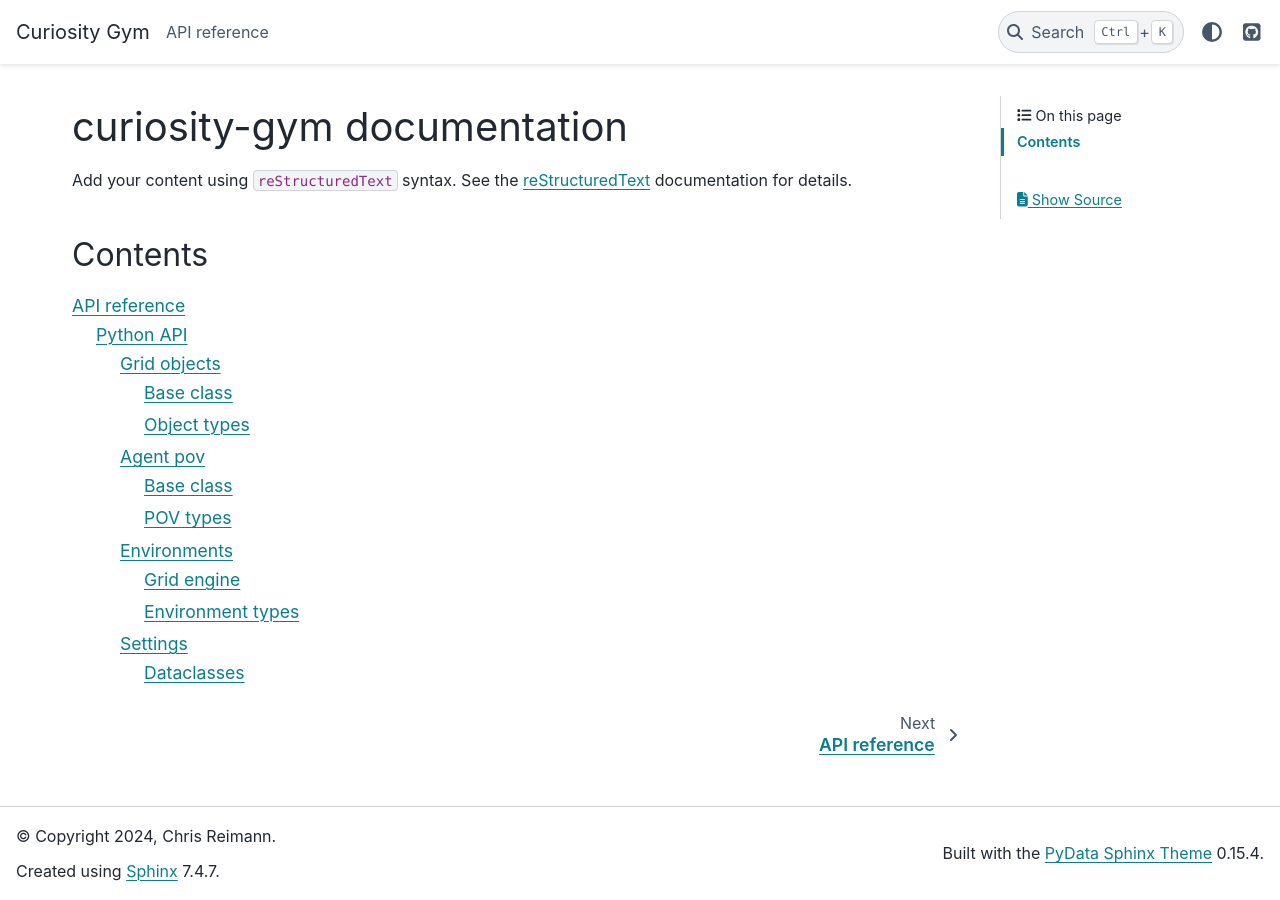
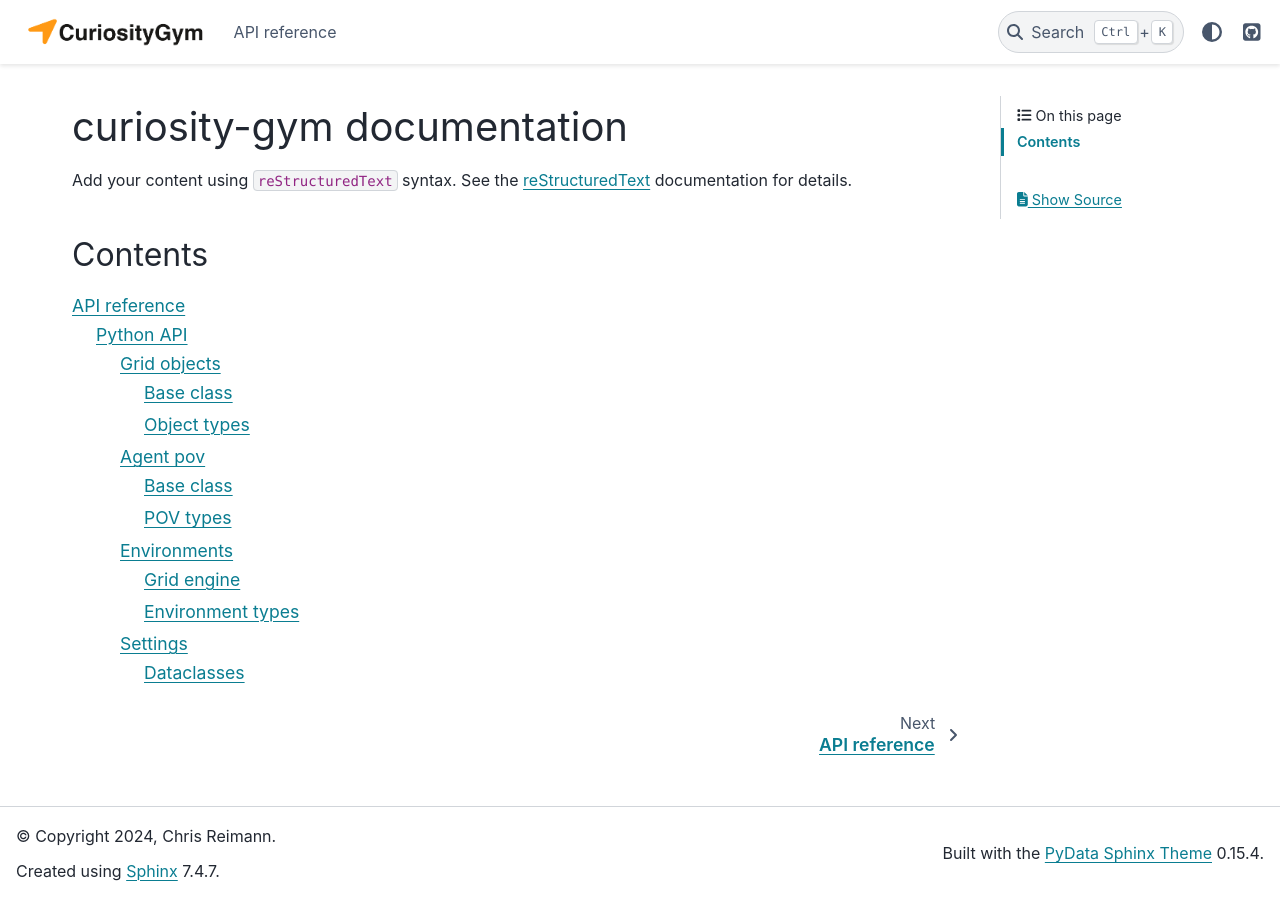
Before and after one commit to Gotai/curiosity-gym, a Sphinx documentation site: the page built from docs/source/index.rst, in a window 1280 px wide. Built offline with Sphinx 7.4.7 and the PyData theme 0.15.4, drawn with Linux system fonts in a browser that asks for light colours.

Commit message:
Add CuriosityGym Logo

```diff
--- a/docs/source/conf.py
+++ b/docs/source/conf.py
@@ -46,6 +46,10 @@ html_theme_options = {
     ],
     'navigation_depth': 2,
     'navbar_align': 'left',
+    'logo': {
+        'image_light': 'images/curiosity_logo_black.png',
+        'image_dark': 'images/curiosity_logo_white.png',
+    }
 }
 
 print("conf.py done.")
```
Also changed, not shown: docs/source/images/curiosity_logo_black.png (added), docs/source/images/curiosity_logo_white.png (added).
